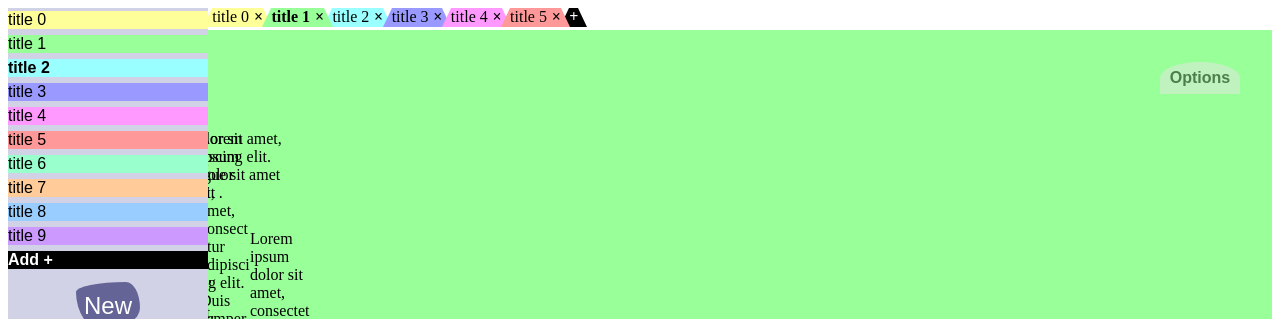
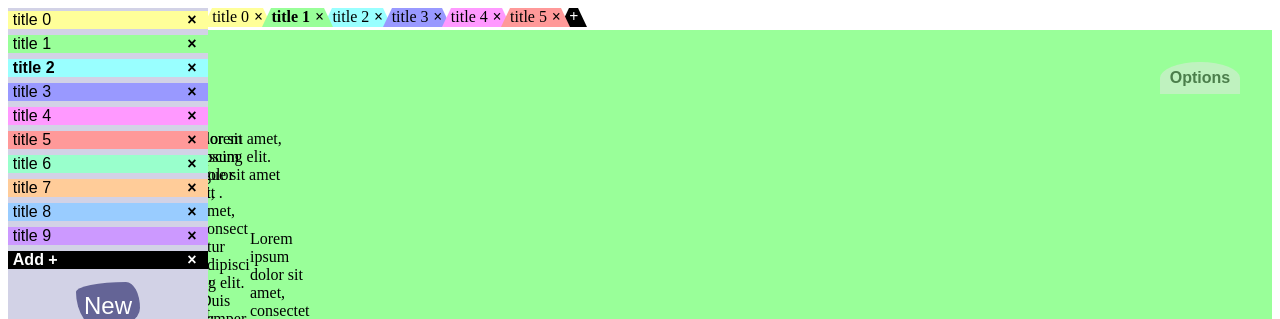
Before and after one commit to gudmar/NotePad, an Angular app: page / in a window 1280 px wide. Shown: the top 319 px of the page. Built offline with nearby package versions, Linux system fonts and the light colour scheme.

Commit message:
Deleting sheets works as expected

```diff
--- a/src/app/work-book/wb-menu/wb-menu-entry/wb-menu-entry.component.css
+++ b/src/app/work-book/wb-menu/wb-menu-entry/wb-menu-entry.component.css
@@ -1,12 +1,16 @@
 
 :host{
     width: 100%;
+}
+.color-wrapper{
+    position: relative;
+    width: 100%;
+    display: inline-block;
 }
 .wb-menu-entry{
     font-family: Arial, Helvetica, sans-serif;
     display: flex;
     position: relative;
-    width: 100%;
     height: 1.5rem;
     align-content: center;
     justify-content: center;
@@ -17,21 +21,49 @@
 .title{
     display: inline-block;
     position: relative;
-    width: 100%;
-}
-.wb-menu-entry>*:hover{
-    transition: 0.3s;
-    transform: scale(1.1rem);
+    width: calc(100% - 1rem);
     cursor: pointer;
 }
-.wb-menu-entry:active{
+.title>span {
+    margin-left: 0.3rem;
+}
+.title:hover>span{
+    position: relative;
+    display: inline-block;
     transition: 0.3s;
-    transform: scale(0.9);
-    background-color: yellow;
-    color: black;
-    mix-blend-mode: color-burn;
+    transform: scale(1.2);
+}
+.title:active>span{
+    transition: 0.3s;
+    transform: scale(0.8);
+}
+.active{
+    font-weight: bold;
+    cursor: not-allowed;
+}
+.active:hover{
+    font-weight: bold;
+    cursor: not-allowed;
+}
+.active:hover>span{
+    transform: scale(1);
 }
 
-.active{
+.kill-me:hover{
+    transition: 0.3s;
+    transform: scale(1.5);
+}
+.kill-me{
+    right: 0.3rem;
+    position: relative;
+    width: 1rem;
+    display: inline-block;
+    transition: 0.3s;
+    cursor: pointer;
+    /* padding-right: 0.3rem; */
     font-weight: bold;
 }
+.kill-me:active{
+    transition: 0.3;
+    transform: scale(0.8);
+}
--- a/src/app/work-book/wb-menu/wb-menu-entry/wb-menu-entry.component.html
+++ b/src/app/work-book/wb-menu/wb-menu-entry/wb-menu-entry.component.html
@@ -1,5 +1,10 @@
 <div class="wb-menu-entry">
-    <span class="title" [ngClass]="dynamicClasses" setColors [dBgColor]="bgColor" [shouldSetBgColor]="true" >
-        {{title}}
+    <span class = "color-wrapper" setColors [dBgColor]="bgColor" [shouldSetBgColor]="true">
+        <span class="title"  [ngClass]="dynamicClasses"   >
+            <span>
+                {{title}}
+            </span>
+        </span>
+        <span class = "kill-me" *ngIf="isKillable"  (click)="killRelatedSheet($event)">&times;</span>
     </span>
 </div>
--- a/src/app/work-book/wb-menu/wb-menu-entry/wb-menu-entry.component.ts
+++ b/src/app/work-book/wb-menu/wb-menu-entry/wb-menu-entry.component.ts
@@ -1,5 +1,6 @@
 import { Component, OnInit, Input, HostListener, Output, EventEmitter } from '@angular/core';
-import { NextColorGeneratorService } from '../../../services/next-color-generator.service'
+import { NextColorGeneratorService } from '../../../services/next-color-generator.service';
+import { CommunicationService } from '../../../services/communication.service'
 
 
 @Component({
@@ -9,6 +10,7 @@ import { NextColorGeneratorService } from '../../../services/next-color-generato
 })
 export class WbMenuEntryComponent implements OnInit {
   _isActive: boolean = true;
+  @Input() isKillable: boolean = true;
   // private _bgColor:string = 'white';
   // fgColor: string = "black";
   @Input() uniqueId: string = '';
@@ -34,9 +36,17 @@ export class WbMenuEntryComponent implements OnInit {
       if (!this.isActive) this.sheetChanged.emit(this.uniqueId)
     }
 
-  constructor(private colorManager: NextColorGeneratorService) { }
+  constructor(
+    private colorManager: NextColorGeneratorService,
+    private messenger: CommunicationService
+  ) { }
 
   ngOnInit(): void {
   }
 
+  killRelatedSheet(data: any){
+    data.stopPropagation();
+    this.messenger.inform('killSheet', this.uniqueId)
+  }
+
 }
--- a/src/app/work-book/wb-menu/wb-menu.component.ts
+++ b/src/app/work-book/wb-menu/wb-menu.component.ts
@@ -10,6 +10,8 @@ import { NextColorGeneratorService } from '../../services/next-color-generator.s
   styleUrls: ['./wb-menu.component.css']
 })
 export class WbMenuComponent implements OnInit {
+  uniqueId: string = 'workbookId'
+  private idOfSheetSelectedForTermination: string = '';
   @Input() sheets: any = []
   @Output() sheetSwitched: EventEmitter<string> = new EventEmitter();
   @Input() currentSheetId: string = '';
@@ -20,7 +22,68 @@ export class WbMenuComponent implements OnInit {
   ) { }
 
   ngOnInit(): void {
-    console.log(this.sheets)
+    this.messenger.subscribe(this.uniqueId, this.handleMessages.bind(this), ['killSheet', 'obliteratePage'])
+  }
+
+  handleMessages(eventType: string, data:any){
+    let getNrOfNotesFirstPageHas = function(sheetDescriptor: any){
+      let firstPageDescriptor:any = Object.values(sheetDescriptor.pages[0])[0]
+      let nrOfPages = firstPageDescriptor.notes.length;
+      return nrOfPages;
+    }
+    if (eventType == 'killSheet') {
+      let sheetForDeletionIndex = this.getIndexOfSheetById(data)
+      let sheetPlannedForDeletionObject: any = this.sheets[sheetForDeletionIndex]
+      let sheetForDeletionDescriptor: any = Object.values(sheetPlannedForDeletionObject)[0];
+      let nrOfChildrenSheetHas = sheetForDeletionDescriptor.pages.length;
+      let nrOfNotesFirstPageHas = getNrOfNotesFirstPageHas(sheetForDeletionDescriptor)
+      if (nrOfChildrenSheetHas == 0) {
+        if (data == this.currentSheetId) this.showOtherSheetAfterDeletion(data);
+        this.deleteSheet(data);
+      } else if (nrOfChildrenSheetHas == 1 && getNrOfNotesFirstPageHas(sheetForDeletionDescriptor) == 0) {
+        if (data == this.currentSheetId) this.showOtherSheetAfterDeletion(data);
+        this.deleteSheet(data)
+      } else {
+        this.messenger.inform(
+          'confirmationMessage',
+          {
+            message: 'Sheet selected for deletion has child pages. Are you sure you want to delete it?',
+            uniqueId: data
+          }
+        )
+      }
+    }
+    if (eventType == "obliteratePage"){
+      let sheetForDeletionIndex = this.getIndexOfSheetById(data)
+      if (sheetForDeletionIndex > -1) {
+        if (data == this.currentSheetId) this.showOtherSheetAfterDeletion(data);
+        this.deleteSheet(data);
+      }
+
+    }
+  }
+
+  deleteSheet(idOfSheetToDelete: string){
+    let deletedSheetIndex = this.getIndexOfSheetById(idOfSheetToDelete)
+    this.sheets.splice(deletedSheetIndex, 1);
+  }
+
+  showOtherSheetAfterDeletion(deletedSheetId: string){
+    let deletedSheetIndex = this.getIndexOfSheetById(deletedSheetId);
+    let nrOfSheets = this.sheets.length;
+    let isDeletedOnFirstIndex = (deletedSheetIndex == 0);
+    let newSheetIndex: number = 0;
+    if (nrOfSheets > 1){
+      newSheetIndex = deletedSheetIndex - 1
+      if (isDeletedOnFirstIndex) newSheetIndex = 1;
+      let newSheetsUniqueId = Object.keys(this.sheets[newSheetIndex])[0];
+      this.currentSheetId = newSheetsUniqueId
+    }
+  }
+
+  getIndexOfSheetById(id: string){
+    let singleMatch = function(element: any) {return Object.keys(element)[0] === id}
+    return this.sheets.findIndex(singleMatch);
   }
 
   switchSheet(data:any){
```
Also changed, not shown: src/app/sheet/page/page-menu/page-menu.component.ts (+0 -8 lines), src/app/sheet/page/page.component.ts (+0 -13 lines).
